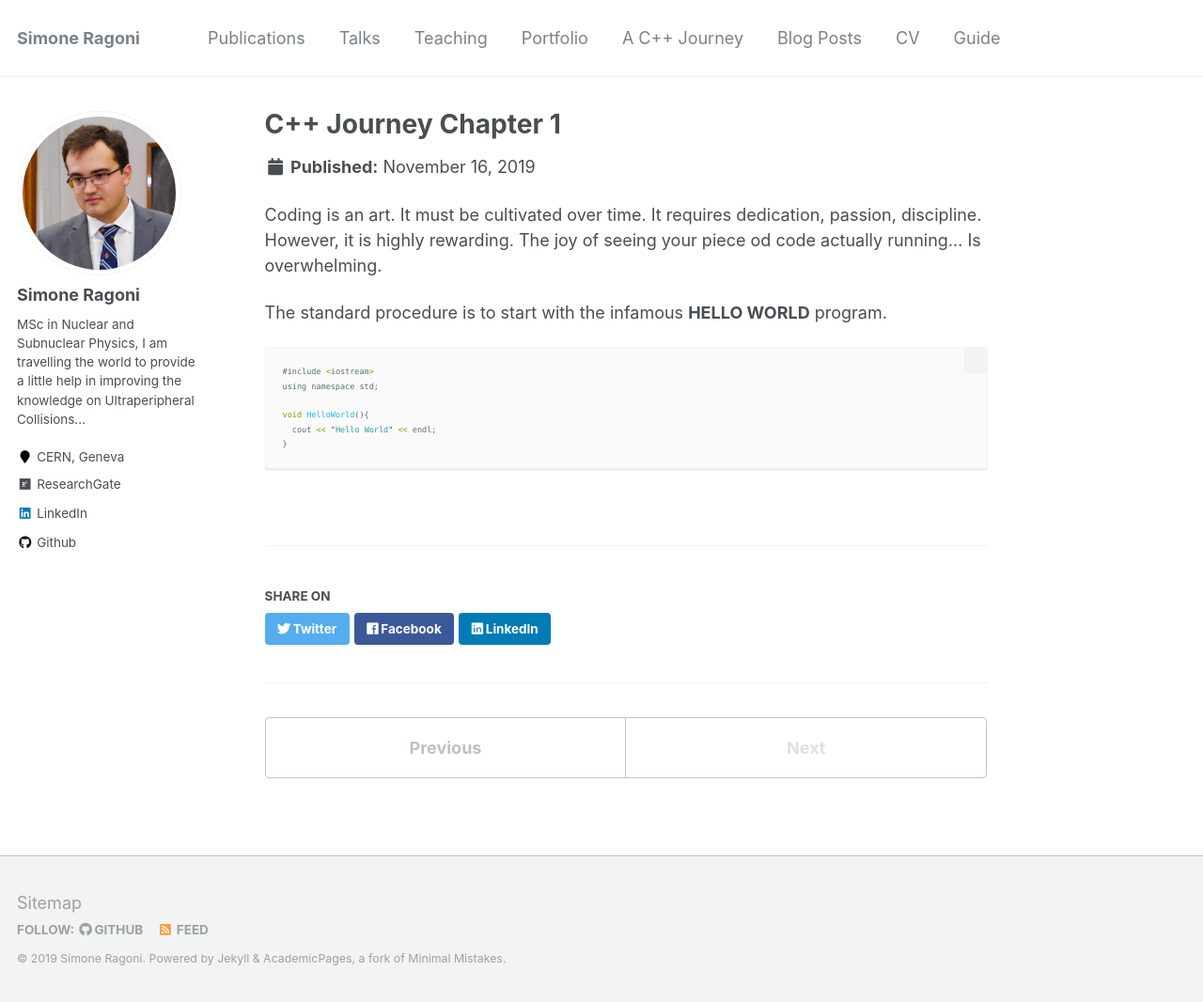
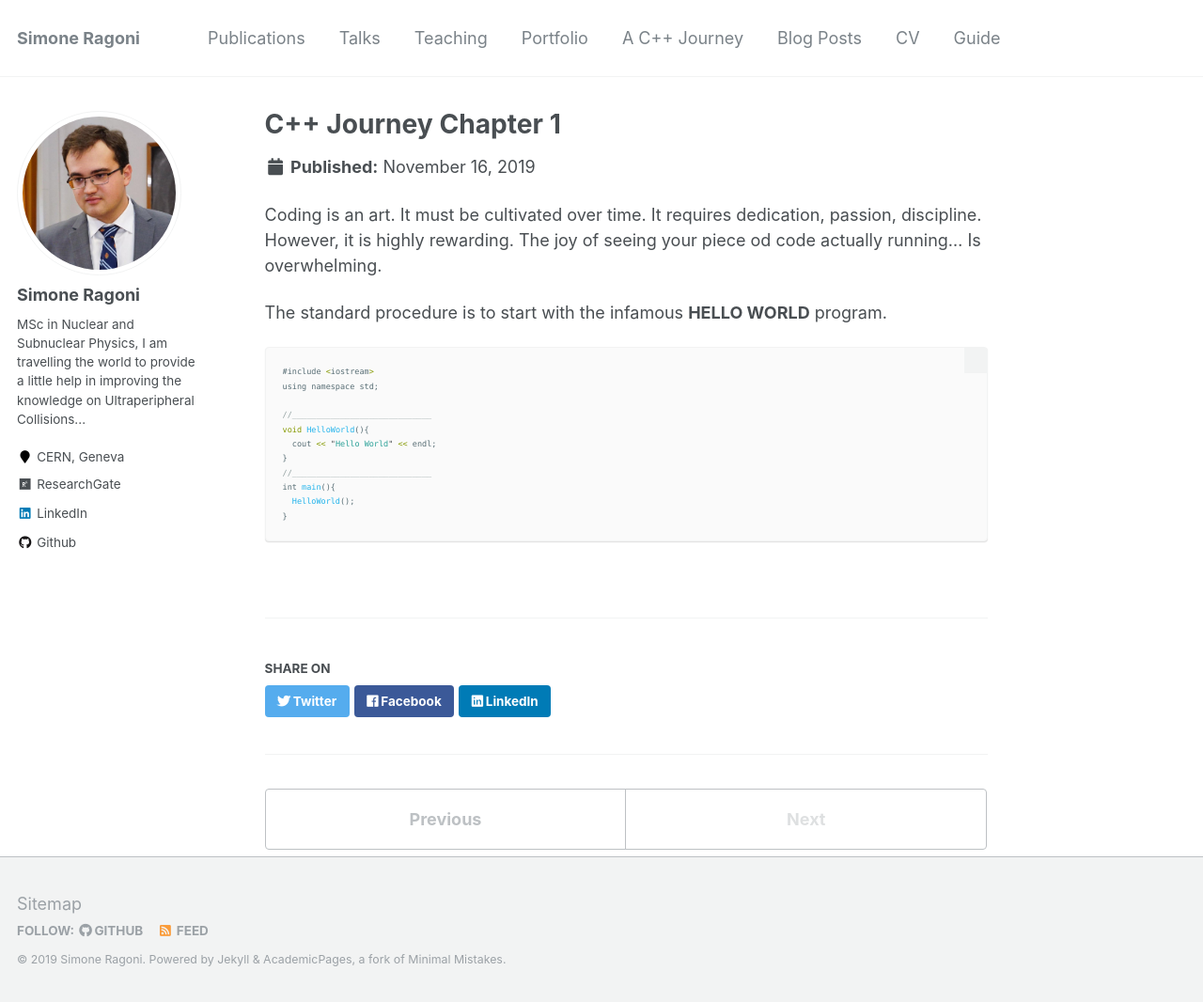
Before and after one commit to mdarabiamin/siragoni.github.io, a Jekyll site: the page built from _CppComedy/portfolio-true1.md, in a window 1280 px wide and 1066 px high. Shown: the whole window at 94% size. Built offline with Jekyll 4.4.1, drawn with Linux system fonts in a browser that asks for light colours.

Commit message:
Update portfolio-true1.md

````diff
--- a/_CppComedy/portfolio-true1.md
+++ b/_CppComedy/portfolio-true1.md
@@ -19,7 +19,12 @@ The standard procedure is to start with the infamous **HELLO WORLD** program.
 #include <iostream>
 using namespace std;
 
+//_____________________________
 void HelloWorld(){
   cout << "Hello World" << endl;
 }
+//_____________________________
+int main(){
+  HelloWorld();
+}
 ```
````
